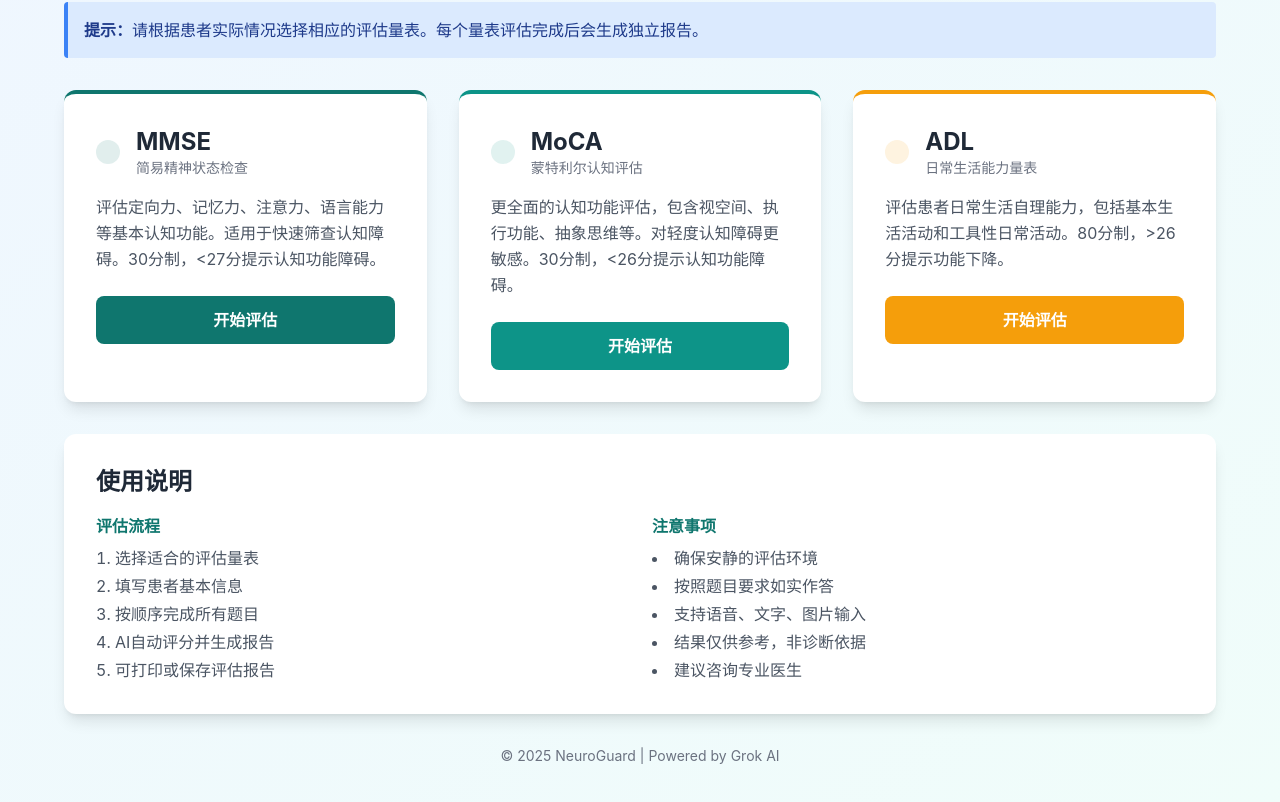
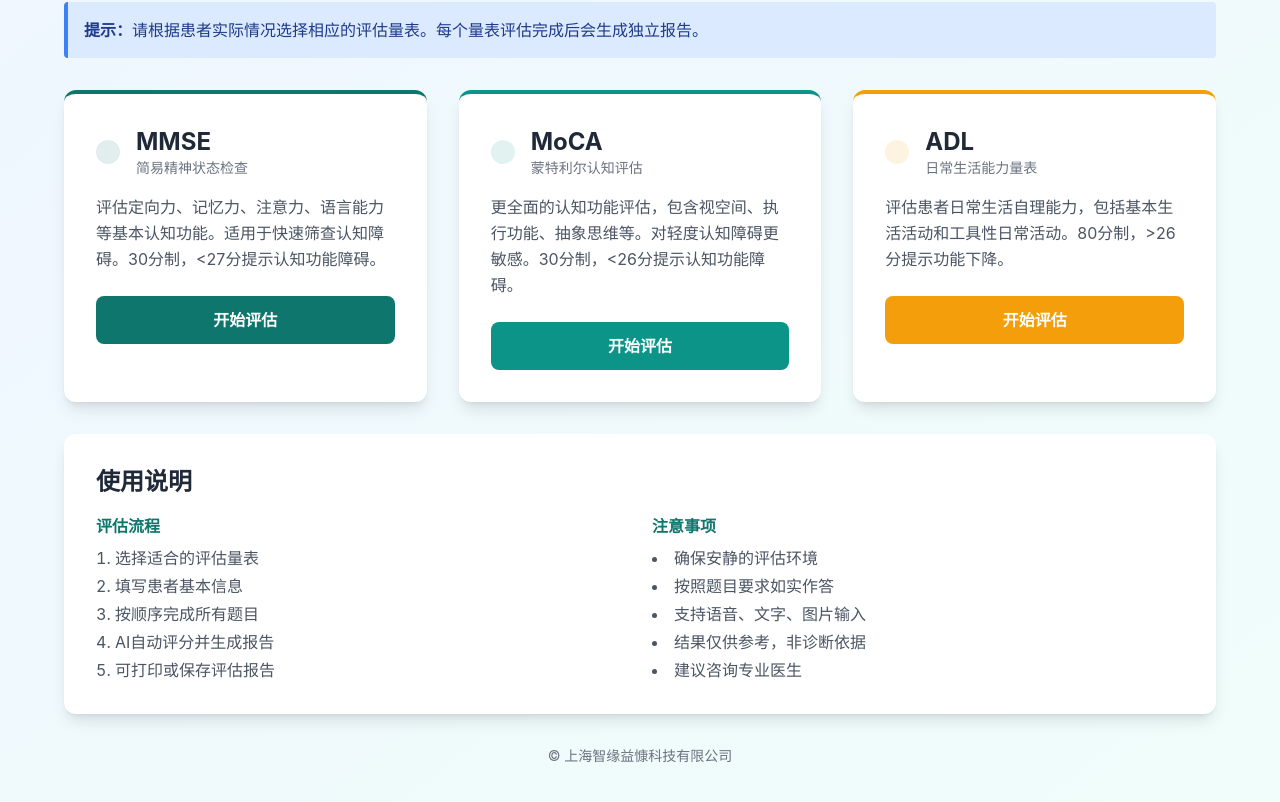
Before and after one commit to mazhaokang76-rgb/NeuroGuard, a React (Vite) app: page / in a window 1280 px wide. Shown: the part 214-1016 px from the top of the page. Built offline with nearby package versions, Linux system fonts and the light colour scheme; no server answers.

Commit message:
Update Home.tsx

```diff
--- a/components/Home.tsx
+++ b/components/Home.tsx
@@ -115,7 +115,7 @@ export default function Home({ onSelectAssessment }: HomeProps) {
 
         {/* Footer */}
         <div className="text-center mt-8 text-gray-500 text-sm">
-          <p>© 2025 NeuroGuard | Powered by Grok AI</p>
+          <p>© 上海智缘益慷科技有限公司</p>
         </div>
       </div>
     </div>
```
